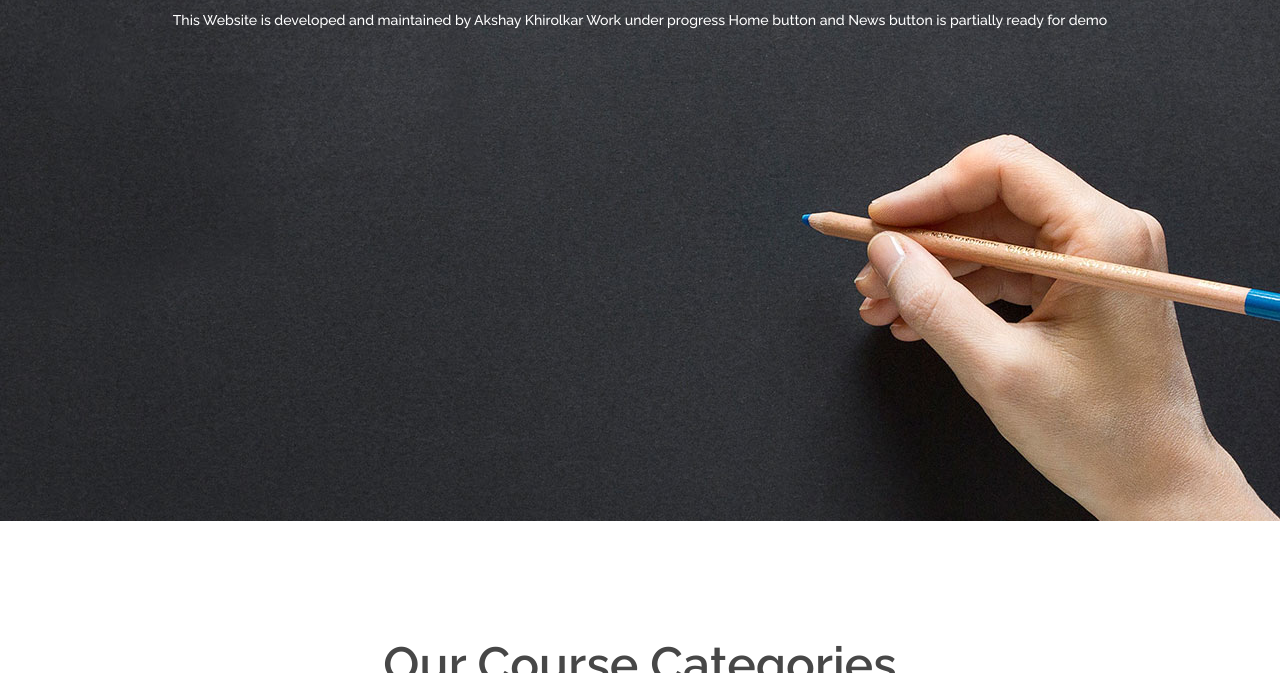
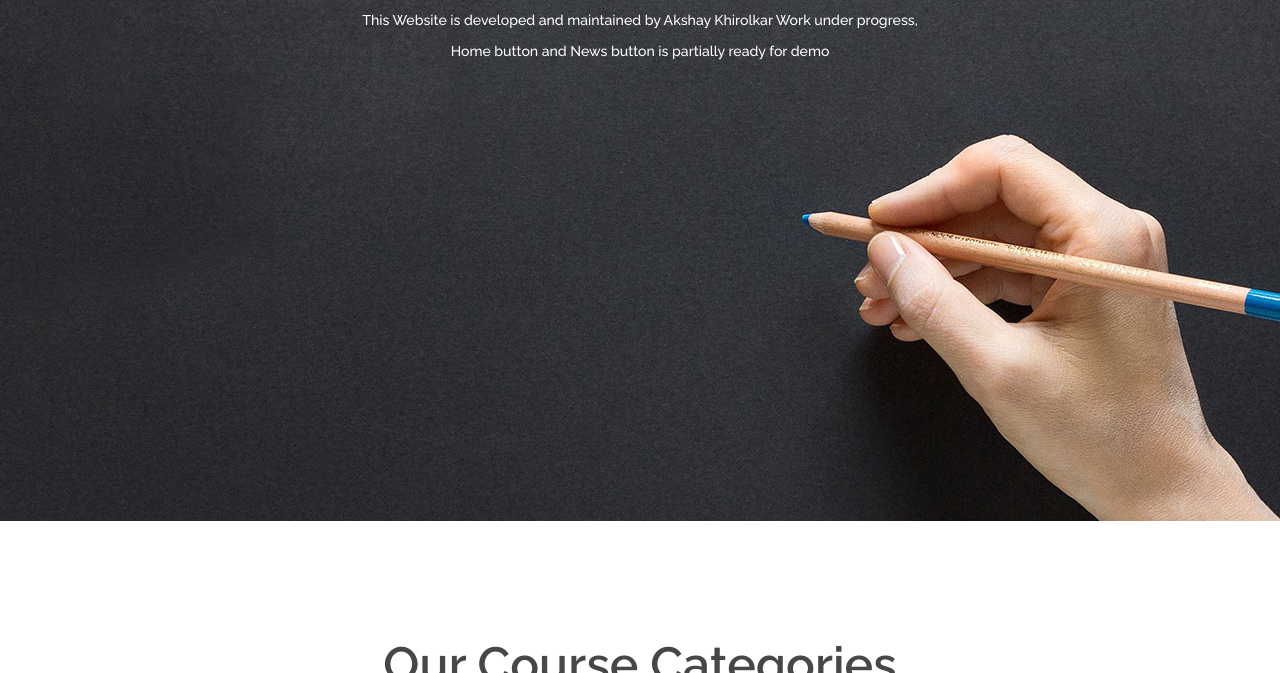
Before and after one commit to akshaykhi/PrideEdu, a plain HTML site: page index.html in a window 1280 px wide. Shown: the part 427-1100 px from the top of the page. Drawn offline with Linux system fonts and the light colour scheme.

Commit message:
Update index.html

```diff
--- a/index.html
+++ b/index.html
@@ -66,7 +66,7 @@
 		<div class="container">
 			<div class="hero-text text-white">
 				<h2>Grow Smart with Pride Education</h2>
-				<p>This Website is developed and maintained by Akshay Khirolkar Work under progress Home button and News button is partially ready for demo</p>
+				<p>This Website is developed and maintained by Akshay Khirolkar Work under progress,<br> Home button and News button is partially ready for demo</p>
 			</div>
 			<div class="row">
 				<!-- <div class="col-lg-10 offset-lg-1">
```
